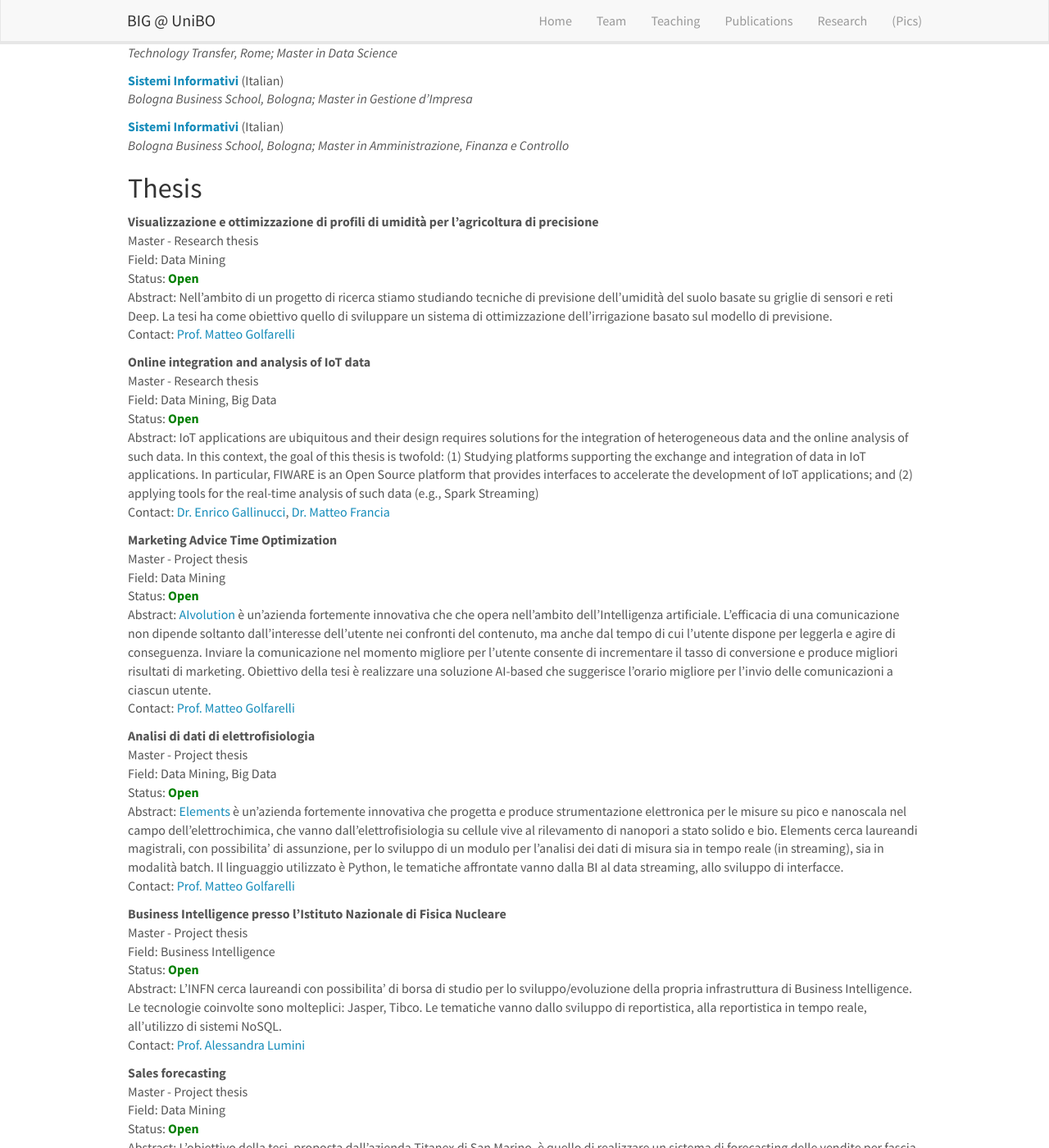
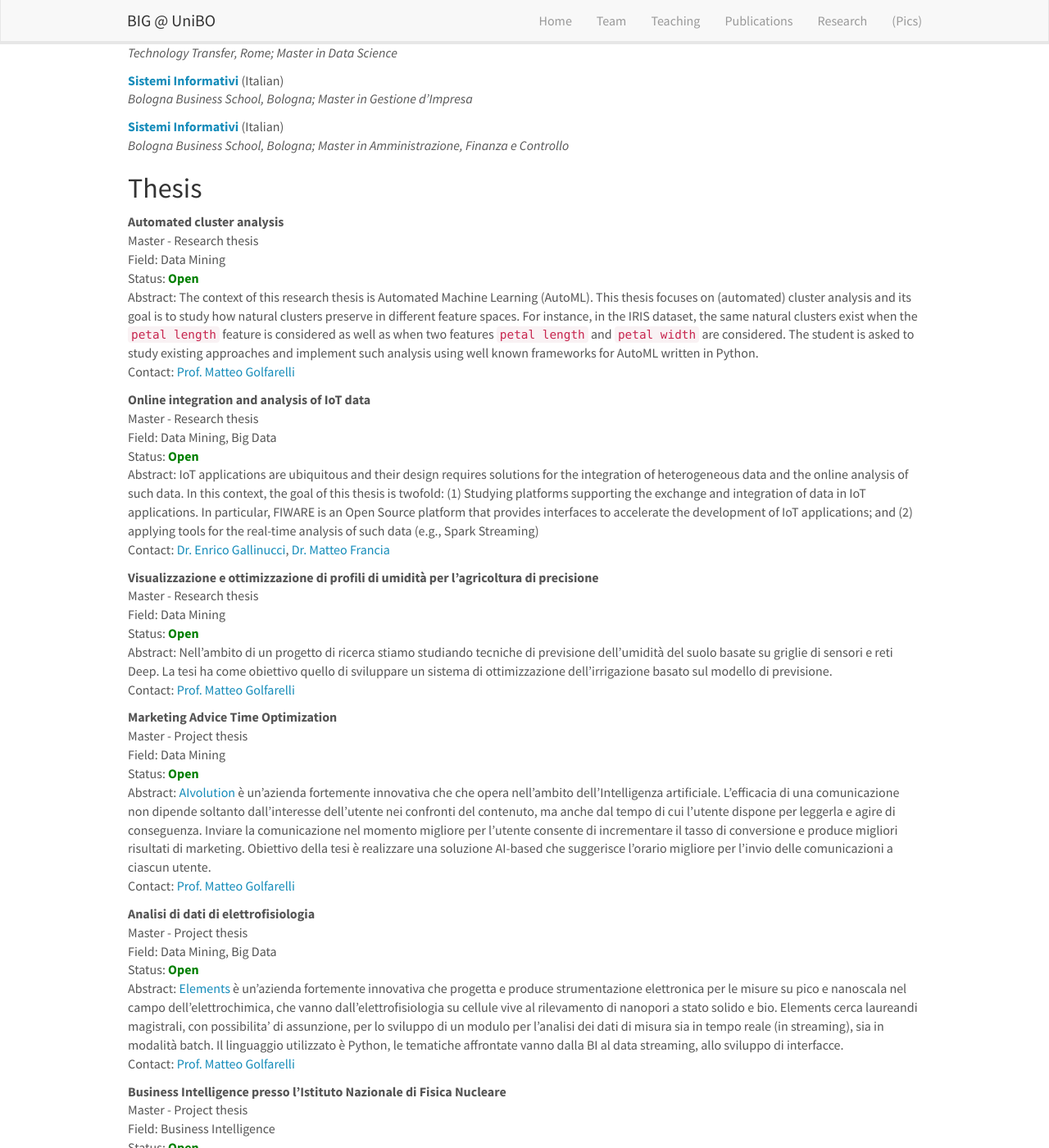
Before and after one commit to big-unibo/big-unibo.github.io, a Jekyll site: the page built from _pages/teaching.md, in a window 1280 px wide and 1400 px high, scrolled down 1259 px. Shown: the whole window at 82% size. Built offline with Jekyll 4.4.1, drawn with Linux system fonts in a browser that asks for light colours; nearby versions of some CDN libraries.

Commit message:
Update thesis.yml

```diff
--- a/_data/thesis.yml
+++ b/_data/thesis.yml
@@ -1,19 +1,20 @@
 ## Status: Open, Taken, Closed
 ## Level: Master, Bachelor
 ## Type: Research, Project, Compilation
-- title: "Visualizzazione e ottimizzazione di profili di umidità per l'agricoltura di precisione"
+
+- title: Automated cluster analysis
   level: Master
   field: Data Mining
   type: Research thesis
   status: Open
-  year:
+  year: 2022
   contact: "<a href='mailto:matteo.golfarelli@unibo.it'>Prof. Matteo Golfarelli</a>"
-  supervisor:
-  co-supervisor:
-  student:
-  abstract: "Nell'ambito di un progetto di ricerca stiamo studiando tecniche di previsione dell'umidità del suolo basate su griglie di sensori e reti Deep. La tesi ha come obiettivo quello di sviluppare un sistema di ottimizzazione dell'irrigazione basato sul modello di previsione."
-  link:
-  slides:
+  abstract: |
+    The context of this research thesis is Automated Machine Learning (AutoML).
+    This thesis focuses on (automated) cluster analysis and its goal is to study how natural clusters preserve in different feature spaces.
+    For instance, in the IRIS dataset, the same natural clusters exist when the `petal length` feature is considered as well as when two features `petal length` and `petal width` are considered.
+    The student is asked to study existing approaches and implement such analysis using well known frameworks for AutoML written in Python.
+
 
 - title: Online integration and analysis of IoT data
   level: Master
@@ -26,6 +27,20 @@
   co-supervisor:
   student:
   abstract: "IoT applications are ubiquitous and their design requires solutions for the integration of heterogeneous data and the online analysis of such data. In this context, the goal of this thesis is twofold: (1) Studying platforms supporting the exchange and integration of data in IoT applications. In particular, FIWARE is an Open Source platform that provides interfaces to accelerate the development of IoT applications; and (2) applying tools for the real-time analysis of such data (e.g., Spark Streaming)"
+  link:
+  slides:
+
+- title: "Visualizzazione e ottimizzazione di profili di umidità per l'agricoltura di precisione"
+  level: Master
+  field: Data Mining
+  type: Research thesis
+  status: Open
+  year:
+  contact: "<a href='mailto:matteo.golfarelli@unibo.it'>Prof. Matteo Golfarelli</a>"
+  supervisor:
+  co-supervisor:
+  student:
+  abstract: "Nell'ambito di un progetto di ricerca stiamo studiando tecniche di previsione dell'umidità del suolo basate su griglie di sensori e reti Deep. La tesi ha come obiettivo quello di sviluppare un sistema di ottimizzazione dell'irrigazione basato sul modello di previsione."
   link:
   slides:
 
@@ -115,7 +130,7 @@
 
 ###
 
-###╠
+###
 
 - title: Pairs Trading - Progettazione, sviluppo e ottimizzazione di un modello di investimento basato sul Machine Learning
   level: Master
```
